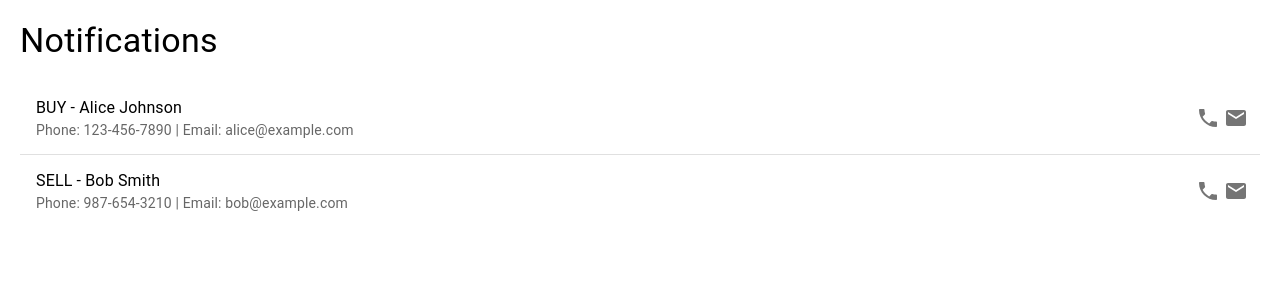
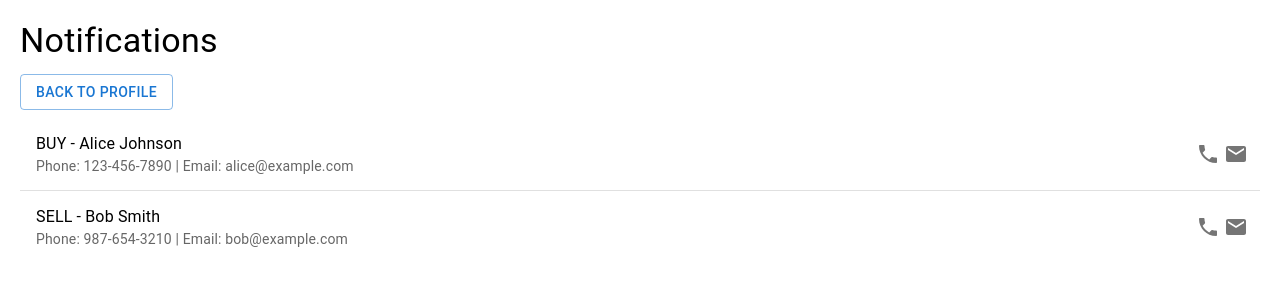
Before and after one commit to tonyliu1234/UCLA-Swipes-Exchange, a React (Create React App) app in the folder frontend/: page /notification in a window 1280 px wide. Shown: the top 300 px of the page. Built offline with nearby package versions, Linux system fonts and the light colour scheme.

Commit message:
connected notification with user profile

```diff
--- a/frontend/src/pages/notification.js
+++ b/frontend/src/pages/notification.js
@@ -11,10 +11,16 @@ import {
 import PhoneIcon from "@mui/icons-material/Phone";
 import EmailIcon from "@mui/icons-material/Email";
 import axios from "axios";
+import { useHistory } from "react-router-dom";
+import { Button } from "@mui/material";
 
 function NotificationsPage() {
   const [notifications, setNotifications] = useState([]);
   const useMockData = true; // Set to false to fetch data from the API
+  const history = useHistory();
+  const handleCancelClick = () => {
+    history.push("/userProfile");
+  };
 
   useEffect(() => {
     if (useMockData) {
@@ -53,6 +59,9 @@ function NotificationsPage() {
       <Typography variant="h4" gutterBottom>
         Notifications
       </Typography>
+      <Button variant="outlined" color="primary" onClick={handleCancelClick}>
+        Back to Profile
+      </Button>
       <List>
         {notifications.length === 0 ? (
           <ListItem>
```
